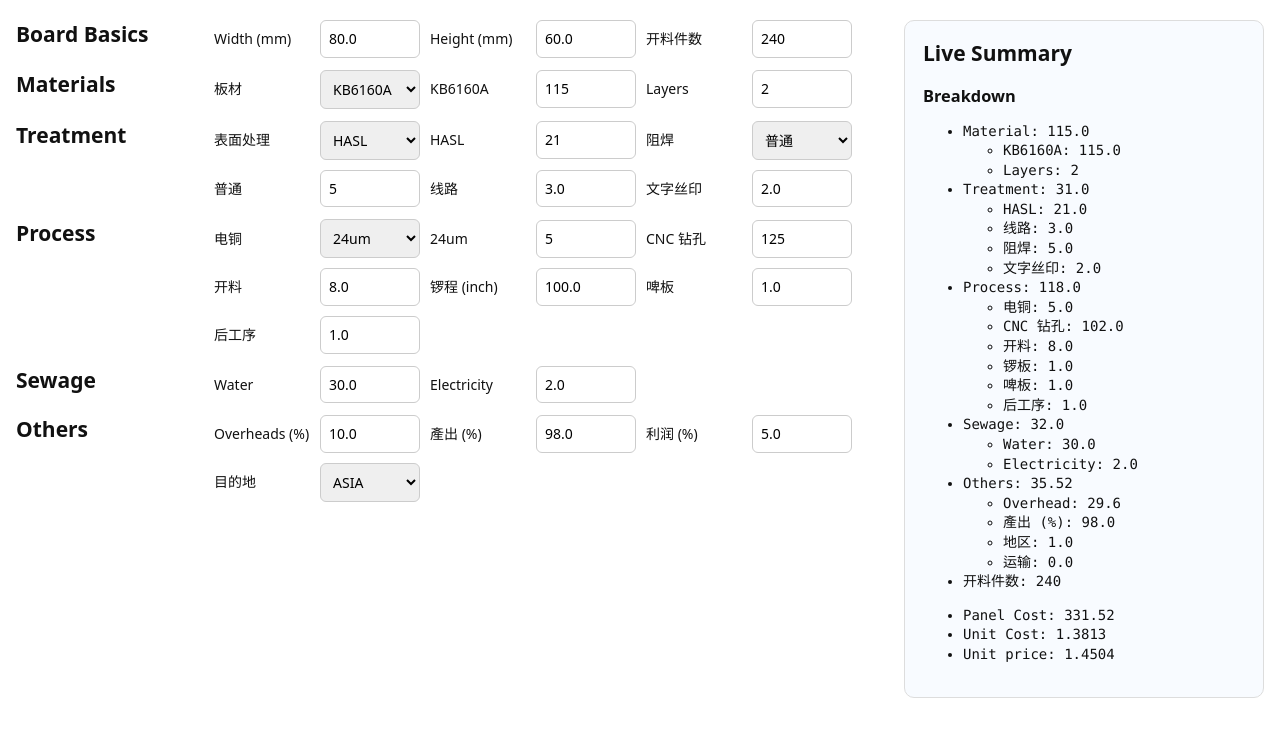
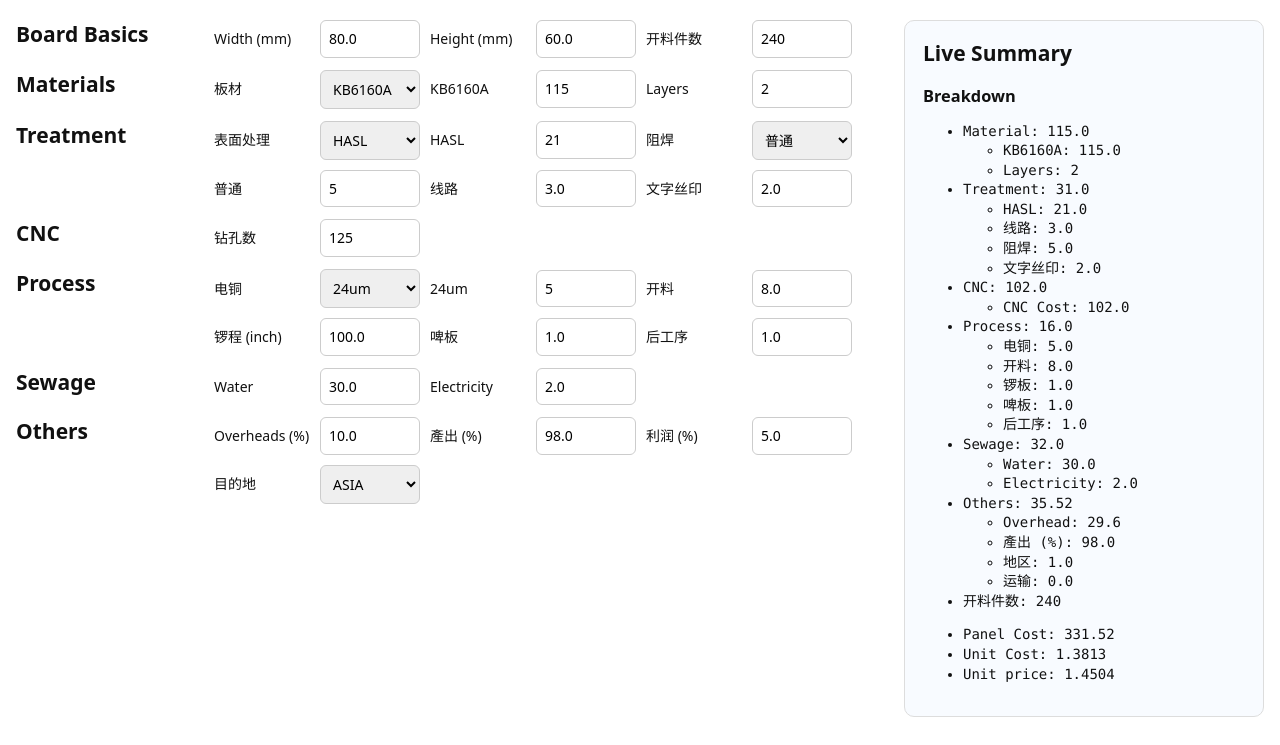
Before and after one commit to s006112/quote, a Flask app: page / in a window 1280 px wide. Shown: the part 55-800 px from the top of the page. Run offline with Flask 3, Linux system fonts and the light colour scheme.

Commit message:
Single out CNC from process

```diff
--- a/presets.json
+++ b/presets.json
@@ -22,6 +22,8 @@
     "margin_pct": 5.0,
     "overheads_pct": 10.0,
     "yield_pct": 98.0,
+    "pcb_thickness": 1.2,
+    "cnc_hole_dimension": 0.4,
     "machine_rates": {
       "cnc_pth_per_hole": 0.0034,
       "routing_per_inch": 0.01
--- a/pricing.py
+++ b/pricing.py
@@ -66,13 +66,19 @@ def price_quote(inp: Inputs, prm: Params) -> dict:
     }
     treatment_cost = _component_total(treatment_components)
 
+    # CNC drilling cost
+    mr = prm.machine_rates
+    cnc_rate = _non_negative(mr.get("cnc_pth_per_hole", 0.0))
+    cnc_components = {
+        "cnc_pth": cnc_rate * max(0, inp.cnc_pth_holes) * boards_per_panel,
+    }
+    cnc_cost = _component_total(cnc_components)
+
     # Process cost
-    mr = prm.machine_rates
     routing_length = _non_negative(inp.routing_length)
     routing_rate = _non_negative(mr.get("routing_per_inch", 0.0))
     process_components = {
         "plating": prm.plating_costs.get(inp.plating, 0.0),
-        "cnc_pth": mr.get("cnc_pth_per_hole", 0.0) * max(0, inp.cnc_pth_holes) * boards_per_panel,
         "cutting": _non_negative(inp.cutting_cost),
         "routing": routing_length * routing_rate,
         "stamping": _non_negative(inp.stamping_cost),
@@ -87,7 +93,7 @@ def price_quote(inp: Inputs, prm: Params) -> dict:
     }
     sewage_cost = _component_total(sewage_components)
 
-    base = material_cost + treatment_cost + process_cost + sewage_cost
+    base = material_cost + treatment_cost + cnc_cost + process_cost + sewage_cost
 
     # Other cost
     oh = base * _non_negative(prm.overheads_pct) / 100.0
@@ -113,6 +119,10 @@ def price_quote(inp: Inputs, prm: Params) -> dict:
             "total": round(treatment_cost, 2),
             "components": _rounded(treatment_components, 2),
         },
+        "cnc": {
+            "total": round(cnc_cost, 1),
+            "components": _rounded(cnc_components, 1),
+        },
         "process": {
             "total": round(process_cost, 1),
             "components": _rounded(process_components, 1),
--- a/templates/index.html
+++ b/templates/index.html
@@ -91,6 +91,15 @@
       </section>
 
       <section>
+        <h2>CNC</h2>
+        <div class="grid">
+          <label>钻孔数
+            <input name="cnc_pth_holes" type="number" step="1" min="0" value="{{ values.cnc_pth_holes }}">
+          </label>
+        </div>
+      </section>
+
+      <section>
         <h2>Process</h2>
         <div class="grid">
           <label>{{ priced_labels.plating }}
@@ -103,9 +112,6 @@
           <label id="plating-price-field">
             <span id="plating-price-label">{{ (values.plating or defaults.plating) }}</span>
             <input name="plating_price" id="plating-price-input" type="number" step="1" value="{{ plating_price_value }}">
-          </label>
-          <label>CNC 钻孔
-            <input name="cnc_pth_holes" type="number" step="1" min="0" value="{{ values.cnc_pth_holes }}">
           </label>
           <label>开料
             <input name="cutting_cost" type="number" step="1" min="0" value="{{ values.cutting_cost }}">
@@ -182,10 +188,14 @@
                   <li>文字丝印: {{ result.breakdown.treatment.components.silkscreen }}</li>
                 </ul>
               </li>
+              <li>CNC: {{ result.breakdown.cnc.total }}
+                <ul>
+                  <li>CNC Cost: {{ result.breakdown.cnc.components.cnc_pth }}</li>
+                </ul>
+              </li>
               <li>Process: {{ result.breakdown.process.total }}
                 <ul>
                   <li>电铜: {{ result.breakdown.process.components.plating }}</li>
-                  <li>CNC 钻孔: {{ result.breakdown.process.components.cnc_pth }}</li>
                   <li>开料: {{ result.breakdown.process.components.cutting }}</li>
                   <li>锣板: {{ result.breakdown.process.components.routing }}</li>
                   <li>啤板: {{ result.breakdown.process.components.stamping }}</li>
```
